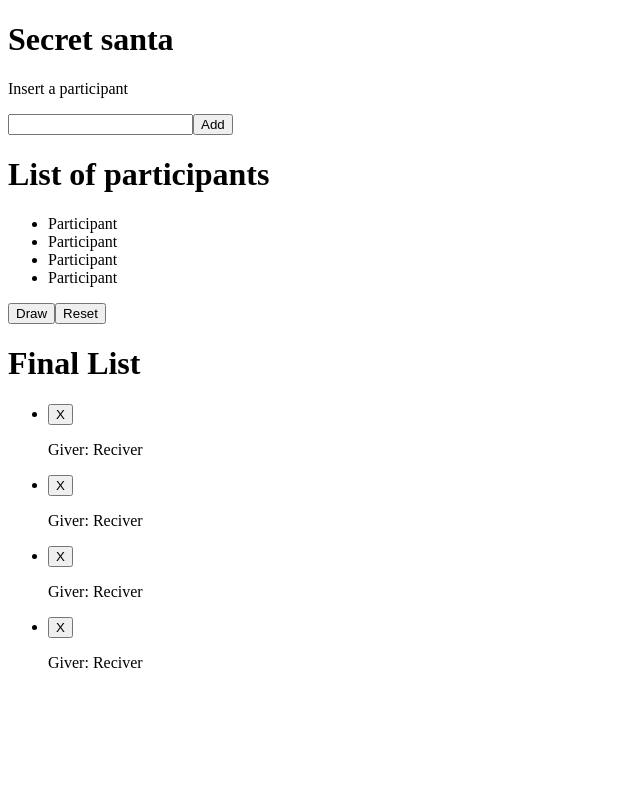
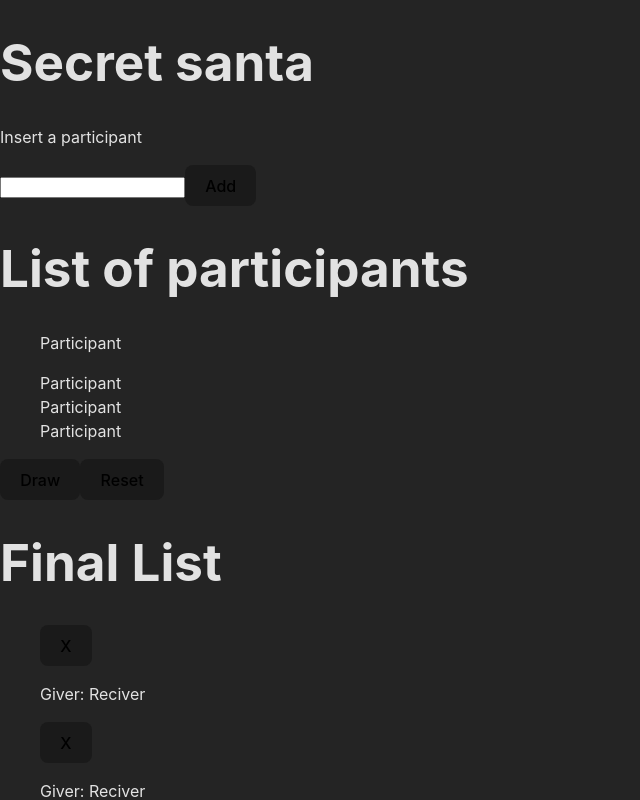
Before and after one commit to Dos-Santos-Filipe/secret-santa-react-coding-club, a React (Vite) app: page / in a window 1280 px wide. Shown: the top 800 px of the page, without its empty margins (0-640 px from the left). Built offline with nearby package versions, Linux system fonts and the light colour scheme.

Commit message:
[WIP]: addParticipant

```diff
--- a/src/App.tsx
+++ b/src/App.tsx
@@ -1,22 +1,40 @@
+import { useState, useEffect } from "react";
+import { Button } from "./components/Button";
+import { Participant } from "./components/Participant";
+
+
 
 function App() {
+
+  const [participants, setParticipants] = useState<string[]>([]);
+
+  useEffect(() => {
+    console.log(participants);
+  }, [participants]);
+
+  const addParticipant = (newParticipant: string) => {
+    setParticipants([...participants, newParticipant]);
+  }
 
   return (
     <>
 
       <h1>Secret santa</h1>
 
-      <div>
-        <p>Insert a participant</p>
-        <input type="text" />
-        <button>Add</button>
-      </div>
+      {/* Component to add participants */}
+
+      <Participant onClick={addParticipant}/>
 
       <div>
         <div>
           <h1>List of participants</h1>
           <ul>
-            <li>Participant</li>
+            <li>
+              <div>
+                {/* <Button>X</Button> */}
+                <p>Participant</p>
+              </div>
+            </li>
             <li>Participant</li>
             <li>Participant</li>
             <li>Participant</li>
--- /dev/null
+++ b/src/components/Button.tsx
@@ -0,0 +1,10 @@
+interface ButtonProps {
+    onClick: () => void;
+    children: React.ReactNode;
+    className?: string;
+}
+export const Button = ({ onClick, children, className }: ButtonProps) => {
+  return (
+    <button onClick={onClick} className={className}>{children}</button>
+  )
+}
--- /dev/null
+++ b/src/components/Participant.tsx
@@ -0,0 +1,28 @@
+import { useState } from "react";
+import { Button } from "./Button";
+
+interface Props {
+  onClick: (participant: string) => void;
+}
+export const Participant = ({ onClick }: Props ) => {
+
+  const [newParticipant, setNewParticipant] = useState("");
+
+  const handleChange = (event: React.ChangeEvent<HTMLInputElement>) => {
+   setNewParticipant(event.target.value);
+  }
+
+  const handleAdd = () => {
+    if (newParticipant.trim() !== "")
+      onClick(newParticipant);
+      setNewParticipant("");
+    }
+
+  return (
+    <div>
+        <p>Insert a participant</p>
+        <input type="text" onChange={handleChange} />
+        <Button onClick={handleAdd}>Add</Button>
+    </div>
+  )
+}
--- a/src/index.css
+++ b/src/index.css
@@ -1,4 +1,4 @@
-/* :root {
+:root {
   font-family: Inter, system-ui, Avenir, Helvetica, Arial, sans-serif;
   line-height: 1.5;
   font-weight: 400;
@@ -27,6 +27,10 @@ h1 {
   line-height: 1.1;
 }
 
+ul {
+  list-style: none;
+}
+
 button {
   border-radius: 8px;
   border: 1px solid transparent;
@@ -44,4 +48,4 @@ button:hover {
 button:focus,
 button:focus-visible {
   outline: 4px auto -webkit-focus-ring-color;
-} */
+}
```
Also changed, not shown: src/utils/shuffleFunction.ts (added, +28 -0 lines).
